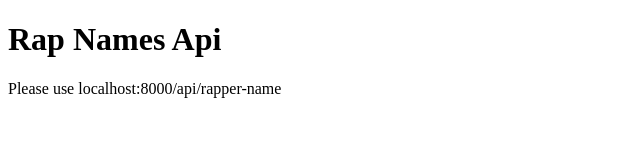
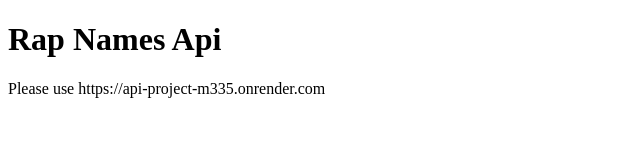
Before and after one commit to niko-sum/api-project, a website: page index.html in a window 1280 px wide. Shown: the full height of the page, 0-640 px from the left. Drawn offline with Linux system fonts and the light colour scheme.

Commit message:
updated HTML documentation

```diff
--- a/index.html
+++ b/index.html
@@ -7,6 +7,6 @@
 </head>
 <body>
     <h1>Rap Names Api</h1>
-    <p>Please use localhost:8000/api/rapper-name</p>
+    <p>Please use https://api-project-m335.onrender.com</p>
 </body>
 </html>
```
